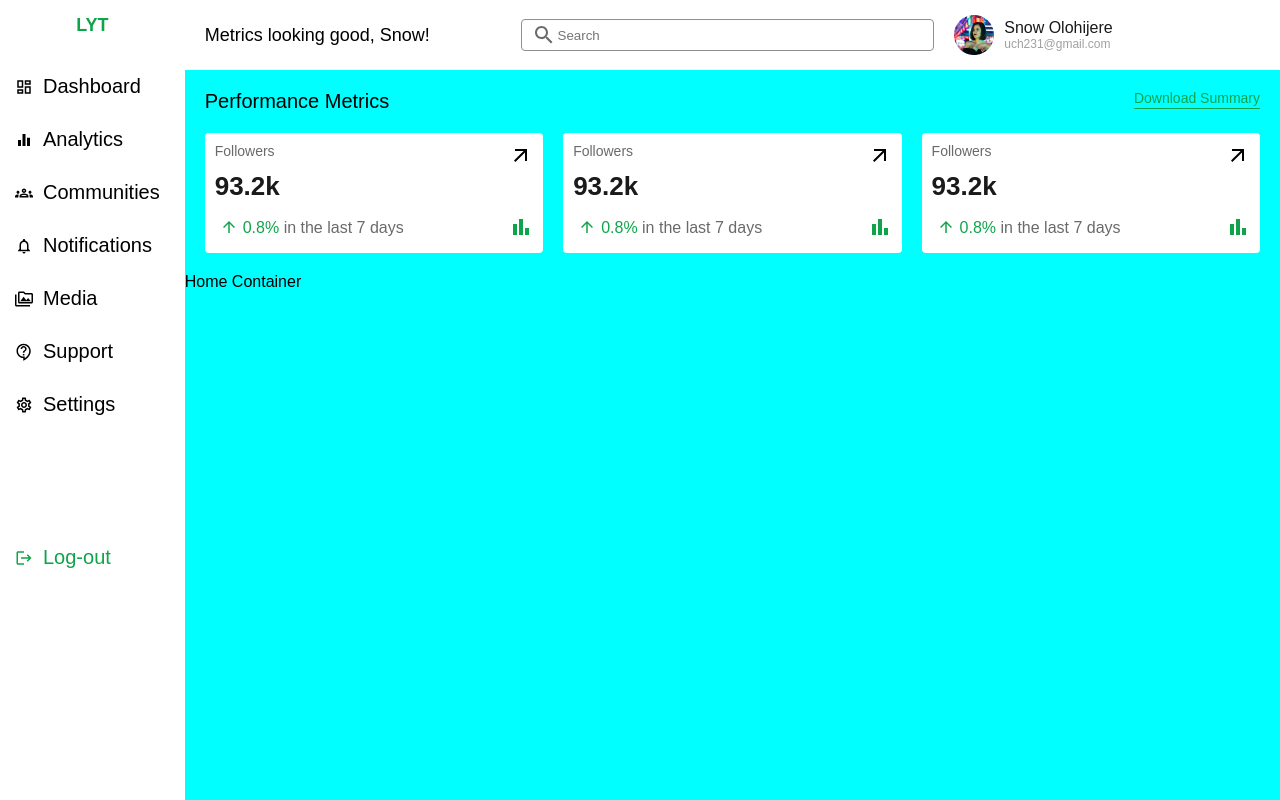
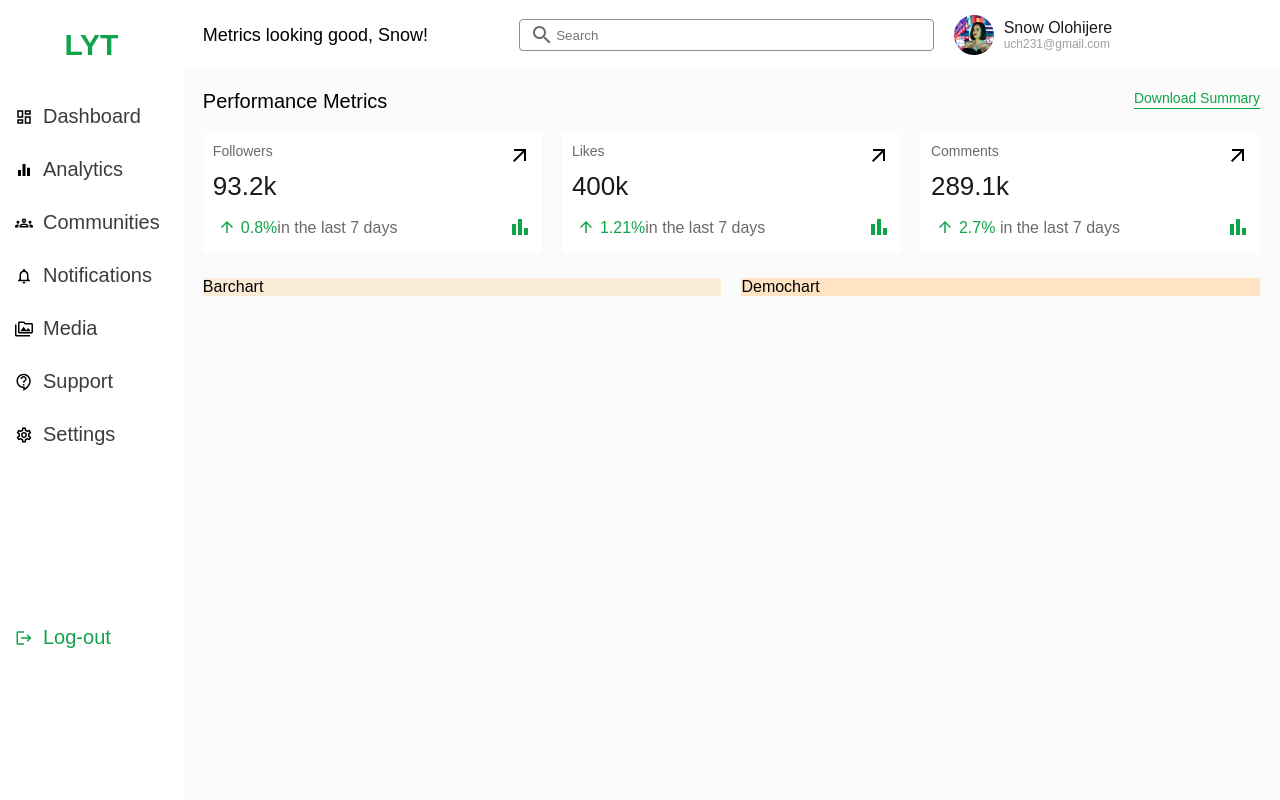
Before and after one commit to YoosufAathil/LYT-Dashboard, a React (Create React App) app: page / in a window 1280 px wide. Built offline with nearby package versions, Linux system fonts and the light colour scheme; a web font is replaced by a local one.

Commit message:
Fix logo spacing and font size in Sidebar component, update font weight and color in Widget component, and add new charts to Home page

```diff
--- /dev/null
+++ b/src/Components/Barchart/Barchart.jsx
@@ -0,0 +1,7 @@
+import "./Barchart.scss";
+
+const Barchart = () => {
+  return <div className="barchart">Barchart</div>;
+};
+
+export default Barchart;
--- /dev/null
+++ b/src/Components/Barchart/Barchart.scss
@@ -0,0 +1,4 @@
+.barchart {
+    flex: 1;
+    background-color: antiquewhite;
+}
--- /dev/null
+++ b/src/Components/DemoChart/Demochart.jsx
@@ -0,0 +1,7 @@
+import "./demochart.scss";
+
+const Demochart = () => {
+  return <div className="demochart">Demochart</div>;
+};
+
+export default Demochart;
--- /dev/null
+++ b/src/Components/DemoChart/demochart.scss
@@ -0,0 +1,4 @@
+.demochart {
+    flex: 1;
+    background-color: bisque;
+}
--- a/src/Components/Sidebar/Sidebar.jsx
+++ b/src/Components/Sidebar/Sidebar.jsx
@@ -15,7 +15,7 @@ const Sidebar = () => {
   return (
     <div className="sidebar">
       <div className="top">
-        <div className="logo">LYT </div>
+        <div className="logo">LYT</div>
       </div>
       <div className="center">
         <ul>
--- a/src/Components/Sidebar/sidebar.scss
+++ b/src/Components/Sidebar/sidebar.scss
@@ -4,28 +4,28 @@
     height: 100vh;
 
     .top {
+        margin: 20px;
         height: 50px;
         display: flex;
-
         align-items: center;
         justify-content: center;
 
         .logo {
             color: #0FA44A;
             font-weight: 800;
-            font-size: large;
+            font-size: 30px;
         }
     }
 
     .center {
         display: flex;
-
-        margin: 10px 10px 10px 0;
+        margin: 10px 0 10px 0;
 
         ul {
             margin: 0;
             padding: 0;
             list-style: none;
+            width: 100%;
 
             li {
                 display: flex;
@@ -55,7 +55,8 @@
                 span {
                     font-size: 20px;
                     margin-left: 10px;
-                    font-weight: 400;
+                    font-weight: 300;
+                    color: #323232f3;
                 }
             }
 
@@ -65,11 +66,11 @@
     }
 
     .bottom {
+        margin-top: 150px;
+        margin-bottom: 20px;
         padding: 15px;
         display: flex;
         align-items: center;
-        margin: 100px 0 10px 0;
-
 
         .icon {
             font-size: 18px;
--- a/src/Components/Widget/Widget.jsx
+++ b/src/Components/Widget/Widget.jsx
@@ -3,17 +3,48 @@ import "./widget.scss";
 import ArrowUpwardOutlinedIcon from "@mui/icons-material/ArrowUpwardOutlined";
 import ArrowOutwardOutlinedIcon from "@mui/icons-material/ArrowOutwardOutlined";
 import BarChartOutlinedIcon from "@mui/icons-material/BarChartOutlined";
-const Widget = () => {
+const Widget = ({ type }) => {
+  let data;
+
+  switch (type) {
+    case "followers":
+      data = {
+        title: "Followers",
+        numbers: "93.2k",
+        percentage: "0.8%",
+      };
+      break;
+
+    case "likes":
+      data = {
+        title: "Likes",
+        numbers: "400k",
+        percentage: "1.21%",
+      };
+      break;
+
+    case "comments":
+      data = {
+        title: "Comments",
+        numbers: "289.1k",
+        percentage: "2.7% ",
+      };
+      break;
+
+    default:
+      break;
+  }
+
   return (
     <div className="widget">
       <div className="left">
-        <div className="title">Followers</div>
-        <div className="numbers">93.2k</div>
+        <div className="title">{data.title}</div>
+        <div className="numbers">{data.numbers} </div>
         <div className="description">
           <ArrowUpwardOutlinedIcon className="icon" />
           <p>
             {" "}
-            <span>0.8% </span>
+            <span>{data.percentage}</span>
             in the last 7 days
           </p>
         </div>
--- a/src/Components/Widget/widget.scss
+++ b/src/Components/Widget/widget.scss
@@ -20,7 +20,7 @@
 
         .numbers {
             font-size: 26px;
-            font-weight: 600;
+            font-weight: 500;
             color: #1A1A1A;
         }
 
--- a/src/pages/Home.jsx
+++ b/src/pages/Home.jsx
@@ -3,6 +3,8 @@ import "./home.scss";
 import Sidebar from "../Components/Sidebar/Sidebar";
 import Navbar from "../Components/Navbar/Navbar";
 import Widget from "../Components/Widget/Widget";
+import Demochart from "../Components/DemoChart/Demochart";
+import Barchart from "../Components/Barchart/Barchart";
 
 const Home = () => {
   return (
@@ -17,11 +19,14 @@ const Home = () => {
           </a>
         </div>
         <div className="widgets">
-          <Widget />
-          <Widget />
-          <Widget />
+          <Widget type="followers" />
+          <Widget type="likes" />
+          <Widget type="comments" />
         </div>
-        Home Container
+        <div className="charts">
+          <Barchart />
+          <Demochart />
+        </div>
       </div>
     </div>
   );
--- a/src/pages/home.scss
+++ b/src/pages/home.scss
@@ -1,9 +1,9 @@
 .home {
     display: flex;
+    margin: 0;
 
     .homeContainer {
-        // background-color: #FBFBFB;
-        background-color: aqua;
+        background-color: #FBFBFB;
         flex: 6;
 
         .widget-title {
@@ -29,10 +29,15 @@
             }
         }
 
-        .widgets {
+        .widgets,
+        .charts {
             display: flex;
             gap: 20px;
             padding: 20px;
         }
+
+        .charts {
+            padding: 5px 20px;
+        }
     }
 }
```
